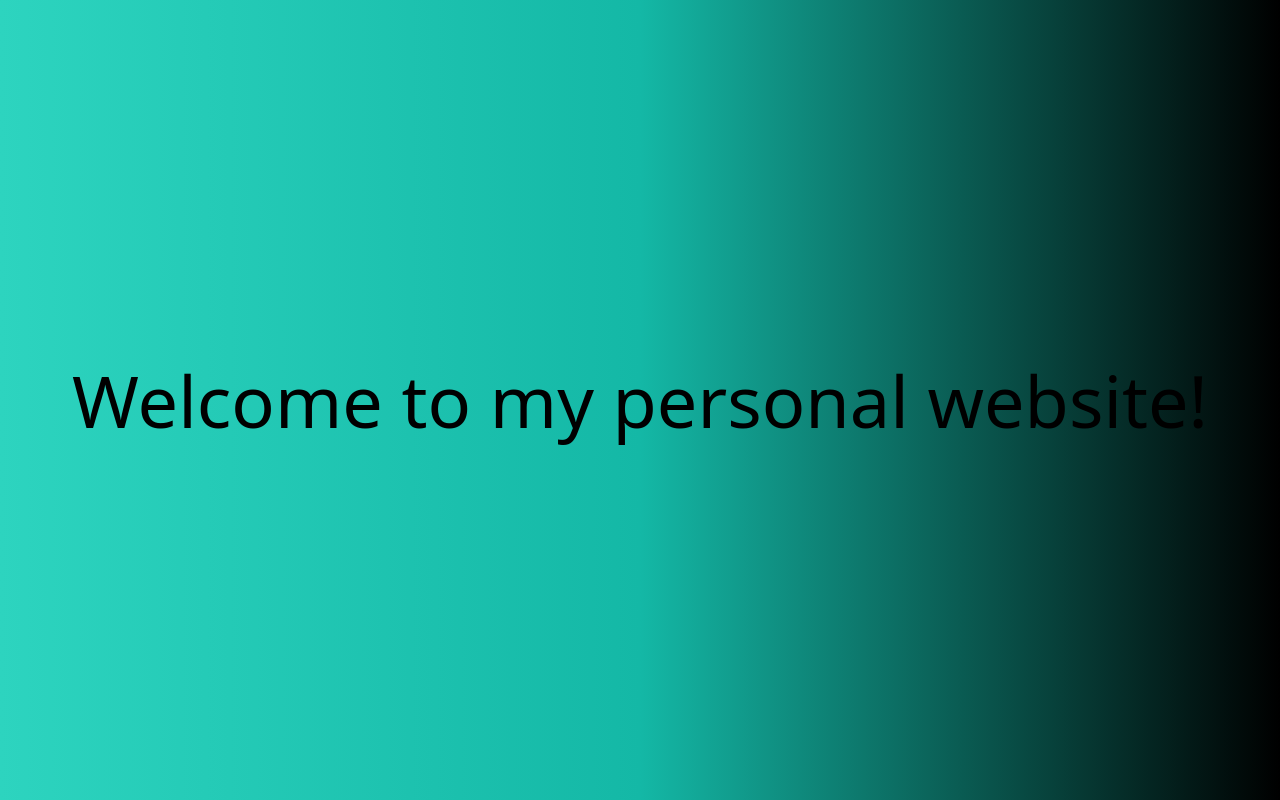
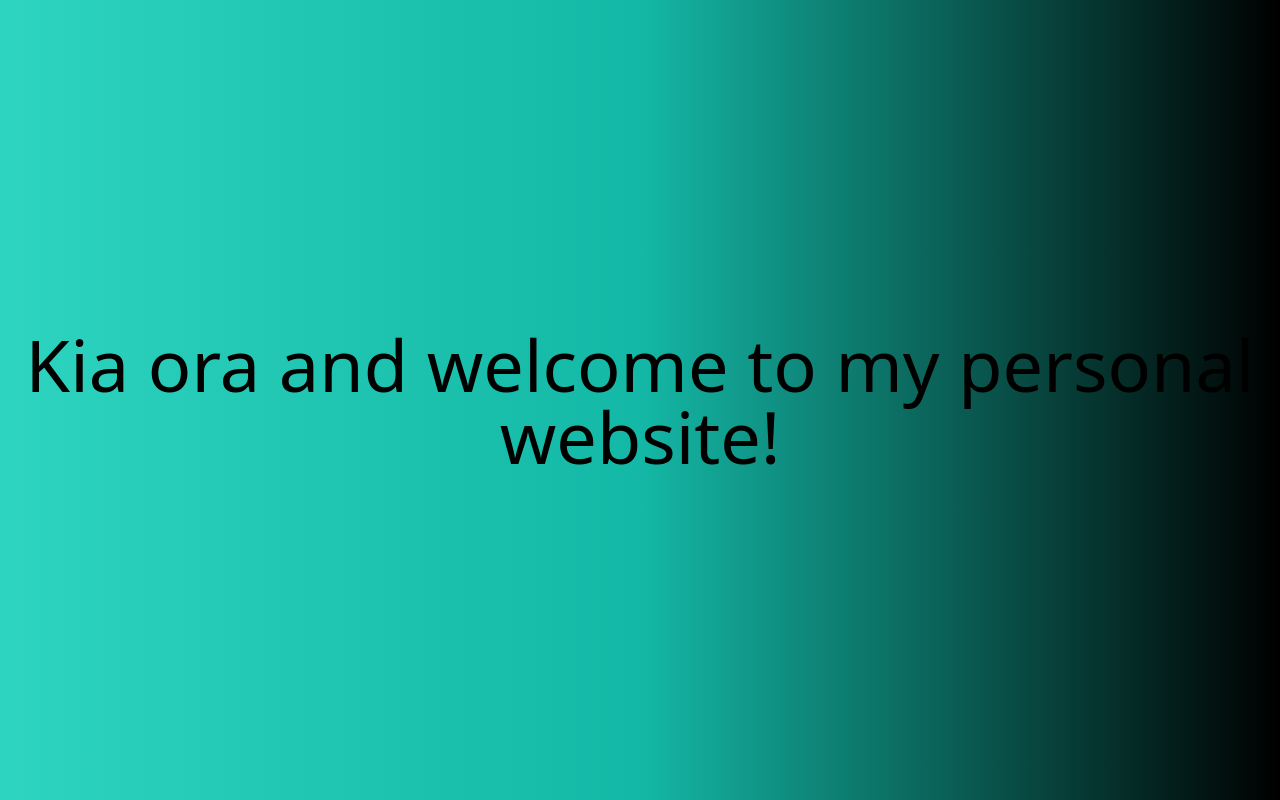
Before and after one commit to jedi24garcia/main-web-react, a React (Create React App) app: page / in a window 1280 px wide. Built offline with nearby package versions, Linux system fonts and the light colour scheme.

Commit message:
updated greetings

```diff
--- a/src/main.js
+++ b/src/main.js
@@ -5,7 +5,7 @@ function Home() {
     return (
         <div className='bg-gradient-to-r from-teal-400 via-teal-500 to-black flex items-center justify-center h-screen'>
             <div className='text-center'>
-                <h1 className='text-7xl'>Welcome to my personal website!</h1>
+                <h1 className='text-7xl'>Kia ora and welcome to my personal website!</h1>
             </div>
         </div>
     );
```
